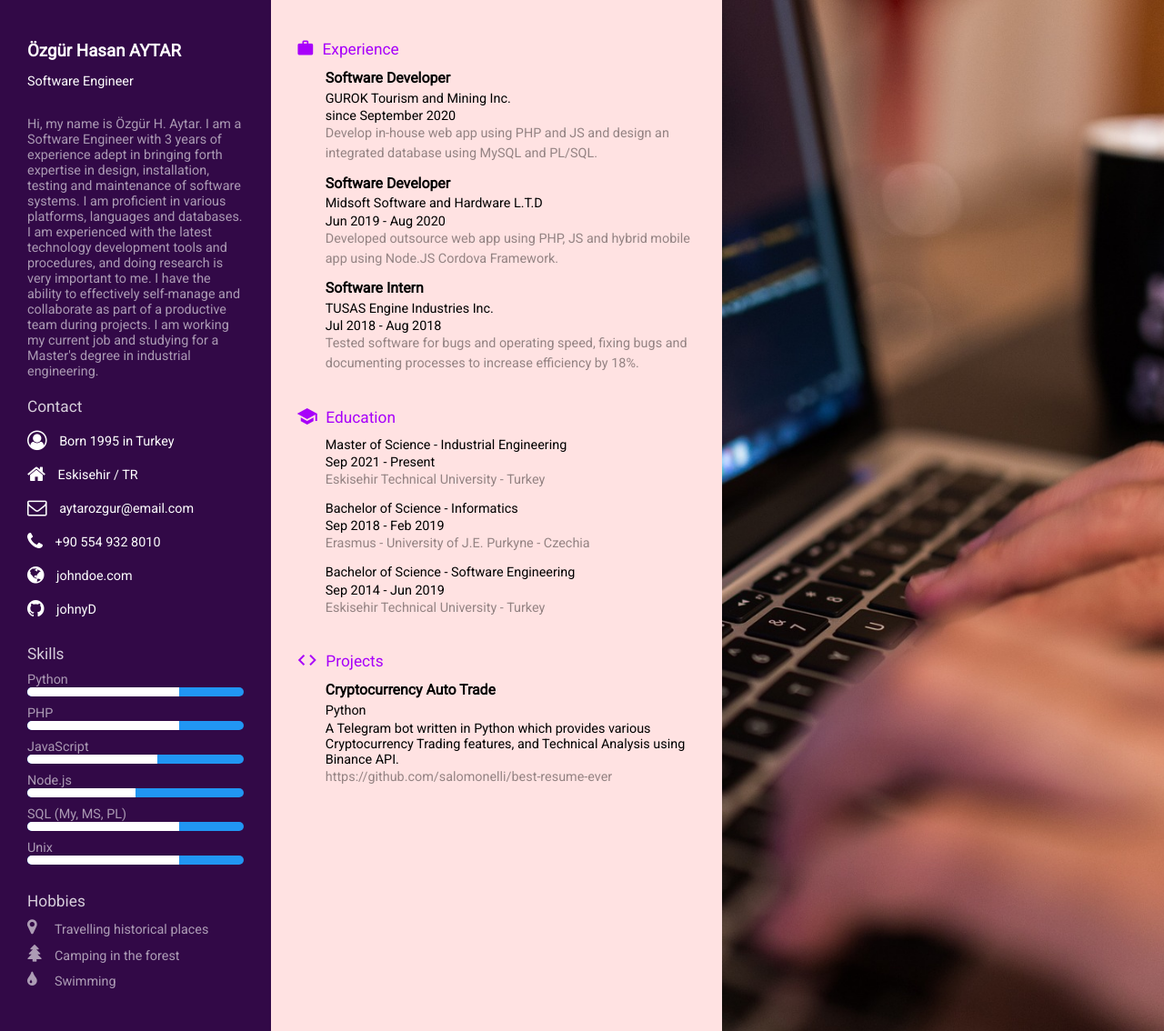
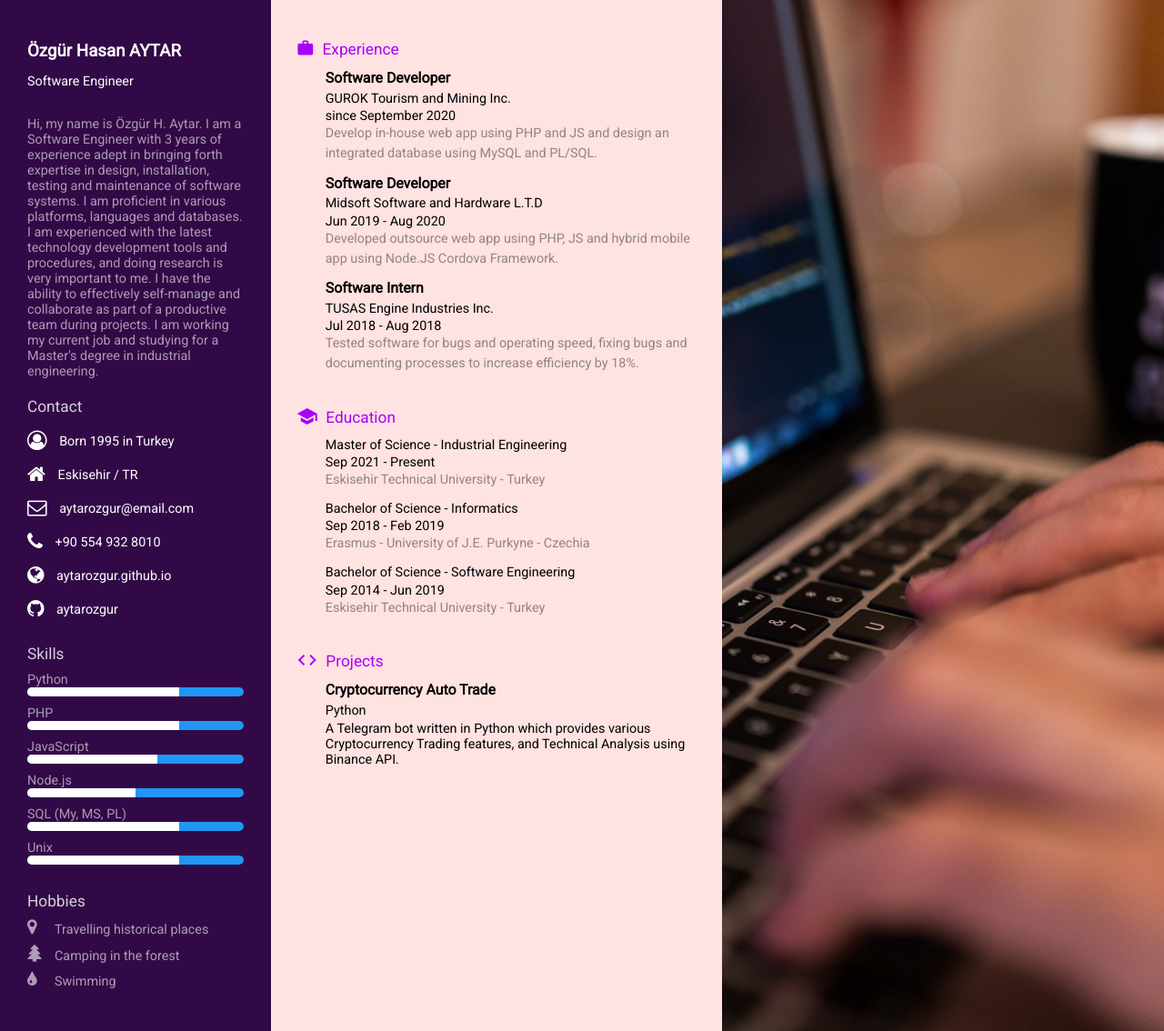
Before and after one commit to aytarozgur/aytarozgur.github.io, a Jekyll site: the page cv/index.html, which Jekyll copies as it is, in a window 1280 px wide. Shown: the whole page at 91% size. Built offline with Jekyll 4.4.1, drawn with Linux system fonts in a browser that asks for light colours.

Commit message:
cv links changed

```diff
--- a/cv/index.html
+++ b/cv/index.html
@@ -3141,12 +3141,12 @@ h4[data-v-8c4ddda6] {
              <div data-v-1d312191="" class="social-container">
                <a data-v-1d312191="" href="aytarozgur.github.io">
                  <div data-v-1d312191="" class="block-marged txt-full-white">
-                   <i data-v-1d312191="" class="fa fa-globe contact-icon"></i> johndoe.com
+                   <i data-v-1d312191="" class="fa fa-globe contact-icon"></i> aytarozgur.github.io
                  </div>
                </a>
                <a data-v-1d312191="" href="https://github.com/aytarozgur" class="external-link">
                  <i data-v-1d312191="" class="fa fa-github contact-icon"></i>
-                 <span data-v-1d312191="" class="block-marged txt-full-white"> johnyD </span>
+                 <span data-v-1d312191="" class="block-marged txt-full-white"> aytarozgur </span>
                </a>
                <!---->
                <!---->
@@ -3218,7 +3218,7 @@ h4[data-v-8c4ddda6] {
                  <span data-v-1d312191="" class="section-headline">Experience</span>
                </div>
                <div data-v-1d312191="" class="section-content">
-                 <a data-v-1d312191="" href="https://gurok.com/" class="section-content__item">
+                 <a data-v-1d312191="" href="https://gurok.com/" class="section-content__item external-link">
                    <span data-v-1d312191="" class="section-content__header"> Software Developer</span>
                    <span data-v-1d312191="" class="section-content__subheader"> GUROK Tourism and Mining Inc.</span>
                    <div data-v-1d312191="" class="section-content__text"> since September 2020</div>
@@ -3230,7 +3230,7 @@ h4[data-v-8c4ddda6] {
                    <div data-v-1d312191="" class="section-content__text"> Jun 2019 - Aug 2020</div>
                    <span data-v-1d312191="" class="section-content__text--light"> Developed outsource web app using PHP, JS and hybrid mobile app using Node.JS Cordova Framework.</span>
                  </a>
-                 <a data-v-1d312191="" class="section-content__item">
+                 <a data-v-1d312191="" href="https://www.tei.com.tr/" class="section-content__item external-link">
                    <span data-v-1d312191="" class="section-content__header"> Software Intern</span>
                    <span data-v-1d312191="" class="section-content__subheader"> TUSAS Engine Industries Inc.</span>
                    <div data-v-1d312191="" class="section-content__text"> Jul 2018 - Aug 2018</div>
@@ -3270,11 +3270,10 @@ h4[data-v-8c4ddda6] {
                  <span data-v-1d312191="" class="section-headline"> Projects </span>
                </div>
                <div data-v-1d312191="" class="section-content">
-                 <a data-v-1d312191="" href="https://github.com/salomonelli/best-resume-ever" class="section-content__item">
+                 <a data-v-1d312191="" class="section-content__item">
                    <span data-v-1d312191="" class="section-content__header"> Cryptocurrency Auto Trade </span>
                    <span data-v-1d312191="" class="section-content__subheader">Python</span>
                    <span data-v-1d312191="" class="section-content__text"> A Telegram bot written in Python which provides various Cryptocurrency Trading features, and Technical Analysis using Binance API. </span>
-                   <span data-v-1d312191="" class="section-content__text--light"> https://github.com/salomonelli/best-resume-ever </span>
                  </a>
                </div>
              </div>
```
